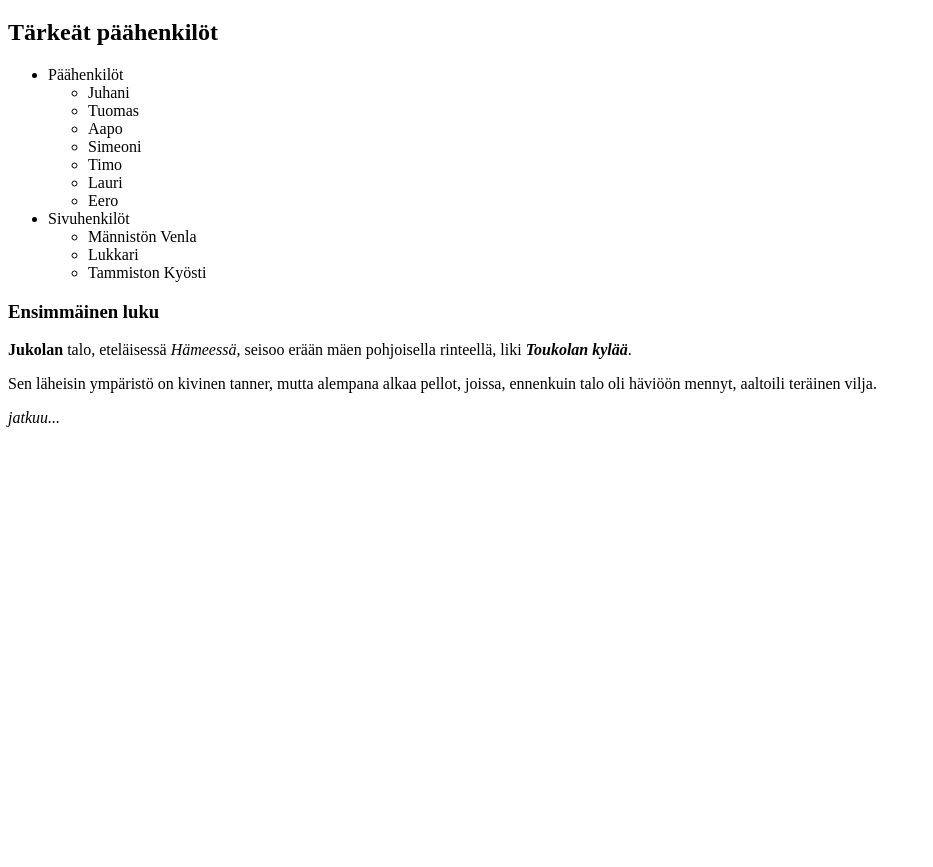
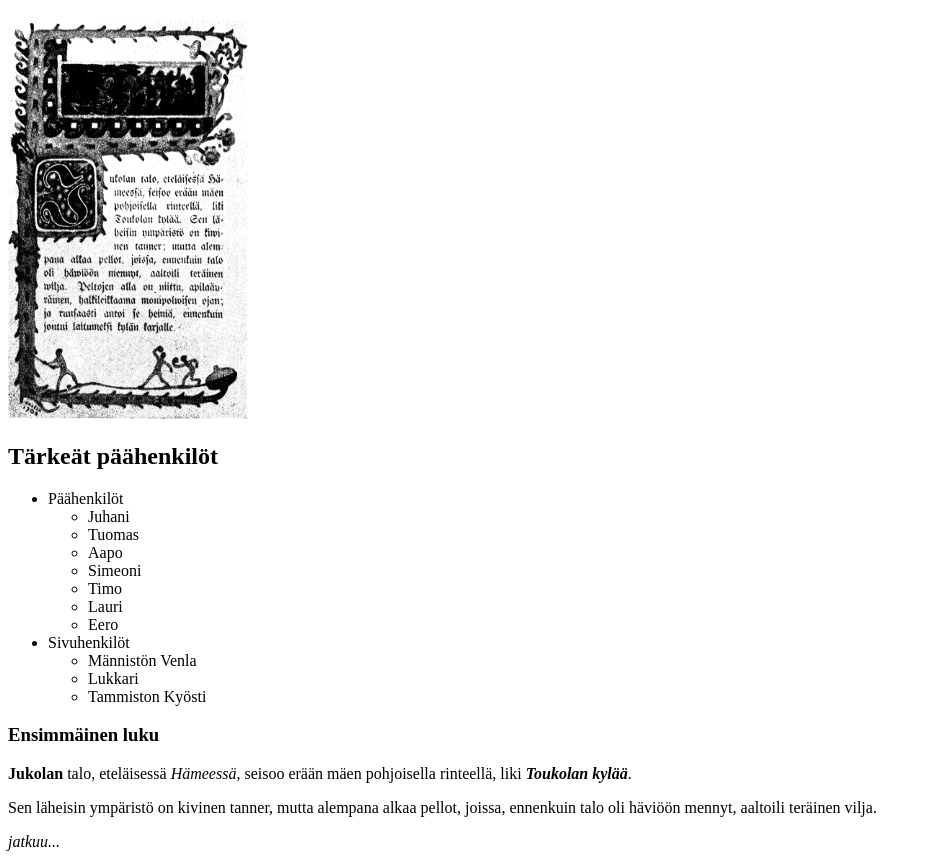
Before and after one commit to toppahattu/Lapio-website, a plain HTML site: page index.html in a window 1280 px wide. Shown: the part 61-928 px from the top of the page, without its empty margins (0-933 px from the left). Before the commit the page ends 800 px from the top, so only its background shows below. Drawn offline with Linux system fonts and the light colour scheme.

Commit message:
Osa 3. Viides tehtävä

```diff
--- a/index.html
+++ b/index.html
@@ -7,6 +7,8 @@
 <body>
   <!--Tee tehtävät tänne-->
   <h1>Seitsemän veljestä</h1>
+  <!-- Seitsemän veljestä -kirjan ensimmäinen sivu -->
+  <img src="assets/Seitsemän_veljestä.png" alt="Seitsemän veljestä -kirjan ensimmäinen sivu" height="400" width="240"/>
   <h2>Tärkeät päähenkilöt</h2>
   <ul>
     <li>Päähenkilöt</li>
```
Also changed, not shown: assets/Seitsemän_veljestä.png (added).
